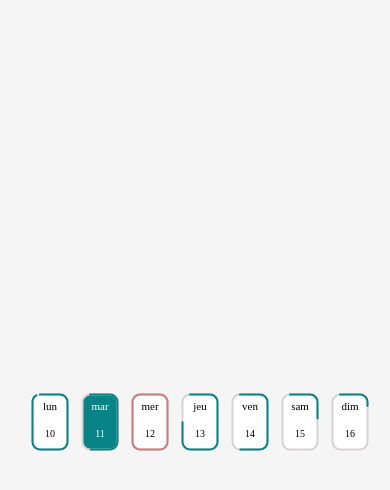
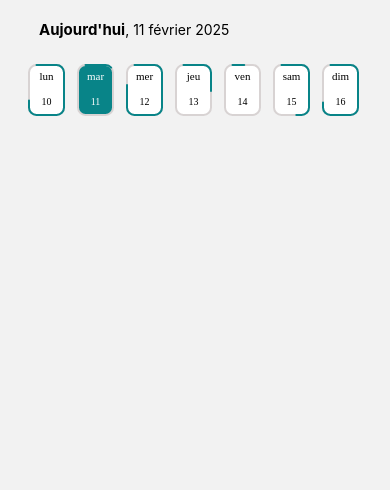
Before and after one commit to linnaa-a/MyPlateAI_Front, a React Native app: screen /Home in a window 390 px wide. Shown: the top 490 px of the page. Built offline with nearby package versions, Linux system fonts and the light colour scheme.

Commit message:
fix height of element for calendar component, make datecomponent cliquable

```diff
--- a/App.tsx
+++ b/App.tsx
@@ -4,7 +4,7 @@ import {NavigationContainer} from '@react-navigation/native';
 import {createNativeStackNavigator} from '@react-navigation/native-stack';
 
 import HomeScreen from "./pages/HomeScreen";
-import { SafeAreaProvider } from 'react-native-safe-area-context';
+import { SafeAreaProvider, SafeAreaView } from 'react-native-safe-area-context';
 
 
 const Stack = createNativeStackNavigator();
@@ -13,9 +13,11 @@ export default function App() {
   return (
     <SafeAreaProvider>
       <NavigationContainer>
+      <SafeAreaView style={{ flex: 1 }}>
         <Stack.Navigator>
-          <Stack.Screen name="Home" component={HomeScreen} options={{ headerShown: false }}/>
+        <Stack.Screen name="Home" component={HomeScreen} options={{ headerShown: false }}/>
         </Stack.Navigator>
+      </SafeAreaView>
       </NavigationContainer>
     </SafeAreaProvider>
   );
--- a/components/CalendarComponent.tsx
+++ b/components/CalendarComponent.tsx
@@ -1,13 +1,14 @@
-import {View, Text} from 'react-native';
-import { DateComponentProps } from '../types/CalendarComponent';
-import { styles as datestyle} from '../styles/calendar/DateComponent';
-import { styles as globalstyle} from '../styles/global';
+import {View, Text, Pressable} from 'react-native';
+import { DateComponentProps } from '../types/CalendarComponentType';
+import { styles as datestyle} from '../styles/calendar/DateComponentStyle';
+import { styles as calendarstyle} from '../styles/calendar/CalendarComponentStyle';
+import { styles as globalstyle, styles} from '../styles/global';
 import {Svg, Rect, Line, Text as SvgText, Path} from 'react-native-svg';
 import colors from '../constants/Colors';
-import { useState } from 'react';
+import { useEffect, useState } from 'react';
 
-function convertDateToDay(date: Date): string {
-    return date.toLocaleDateString("fr-FR", { weekday: "short" }).replace(".", "");
+function convertDateToDay(date: Date, mode: 'short' | 'long' | 'narrow' = 'short'): string {
+    return date.toLocaleDateString("fr-FR", { weekday: mode }).replace(".", "");
   }
 
 function convertDateToDayNumber(date: Date): string {
@@ -29,10 +30,27 @@ function getThisWeekDates(): Date[] {
     return dates;
 }
 
-const DateComponent: React.FC<DateComponentProps> = ({ date, fill_percentage, is_today }) => {
+function createDateString(date: Date): {day: string, date: string} {
+    let day = date.toLocaleDateString("fr-FR", { weekday: "long" });
+    const month = date.toLocaleDateString("fr-FR", { month: "long" });
+    const dateNumber = date.getDate();
+    const year = date.getFullYear();
+
+    if (date.toDateString() === new Date().toDateString()) {
+        day = "Aujourd'hui";
+    }
+
+    return {
+        day,
+        date: `${dateNumber} ${month} ${year}`
+    }
+}
+
+
+const DateComponent: React.FC<DateComponentProps> = ({ date, fill_percentage, onDatePress, is_today }) => {
 
   const width = 70;
-  const height = 110;
+  const height = 100;
   const borderRadius = 15;
   const strokeWidth = 4;
   const perimeter = 2 * (width + height) - 8 * borderRadius + 2 * Math.PI * borderRadius;
@@ -45,9 +63,27 @@ const DateComponent: React.FC<DateComponentProps> = ({ date, fill_percentage, is
   }
   const progressLength = (real_fill_percentage / 100) * perimeter;
 
+  return (
+    <Pressable onPress={() => onDatePress(date)}>
+        <Svg
+        width="40"
+        height={60}
+        viewBox='0 0 80 100'
+        >
+            <Rect
+                x="2"
+                y="2"
+                width={width}
+                height={height}
+                rx={borderRadius}
+                fill={is_today ? colors.darkgreen : "white"}
+                stroke={colors.darkgrey}
+                strokeWidth="4"
+            />
 
-  const path = `
-    M ${25 + borderRadius} 20
+            <Path
+                d={`
+                M ${2 + borderRadius} 2
                 h ${width - 2 * borderRadius}
                 a ${borderRadius} ${borderRadius} 0 0 1 ${borderRadius} ${borderRadius}
                 v ${height - 2 * borderRadius}
@@ -56,23 +92,7 @@ const DateComponent: React.FC<DateComponentProps> = ({ date, fill_percentage, is
                 a ${borderRadius} ${borderRadius} 0 0 1 -${borderRadius} -${borderRadius}
                 v -${height - 2 * borderRadius}
                 a ${borderRadius} ${borderRadius} 0 0 1 ${borderRadius} -${borderRadius}
-  `;
-
-  return (
-    <Svg width="50" height="90" viewBox="0 0 100 150">
-      <Rect
-        x="25"
-        y="20"
-        width={width}
-        height={height}
-        fill={is_today ? colors.darkgreen : "white"}
-        rx={borderRadius}
-        stroke={colors.darkgrey}
-        strokeWidth="4"
-      />
-
-      <Path
-        d={path}
+                `}
                 fill="none"
                 stroke={strokeColor}
                 strokeWidth={strokeWidth}
@@ -81,15 +101,16 @@ const DateComponent: React.FC<DateComponentProps> = ({ date, fill_percentage, is
                 strokeDashoffset={perimeter - progressLength}
             />
 
-      <SvgText x="60" y="50" fontSize="22" fill={is_today ? "white" : "black"} textAnchor="middle">
+            <SvgText x="37" y="32" fontSize="22" fill={is_today ? "white" : "black"} textAnchor="middle">
                 {convertDateToDay(date)}
             </SvgText>
 
-      <SvgText x="60" y="105" fontSize="20" fill={is_today ? "white" : "black"} textAnchor="middle">
+            <SvgText x="37" y="82" fontSize="20" fill={is_today ? "white" : "black"} textAnchor="middle">
                 {convertDateToDayNumber(date)}
             </SvgText>
         </Svg>
-  );
+    </Pressable>
+  )
 };
 
 
@@ -98,16 +119,36 @@ export default function CalendarComponent() {
 
     const [dates, setDates] = useState<Date[]>(getThisWeekDates());
 
+    const [selectedDate, setSelectedDate] = useState<Date>(new Date());
+    const [text, setText] = useState(createDateString(selectedDate));
+
+    useEffect(() => {
+        setText(createDateString(selectedDate));
+    }, [selectedDate]);
+
+
+
     return (
-        <View style={globalstyle["flex-horizontal"]}>
+        <View>
+            <View style={calendarstyle["text-block"]}>
+                <Text style={{
+                    textTransform: "capitalize",
+                    fontSize: 15,
+                    fontWeight: "bold",
+                }}>{text.day}</Text>
+                <Text>, {text.date}</Text>
+            </View>
+            <View style={calendarstyle["calendar-block"]}>
                 {dates.map((date, i) => (
                     <DateComponent
                         key={i}
                         date={date}
                         fill_percentage={Math.random() * 120}
-                    is_today={date.toDateString() === new Date().toDateString()}
+                        onDatePress={(date) => setSelectedDate(date)}
+                        is_today={date.toDateString() === selectedDate.toDateString()}
                     />
                 ))}
             </View>
+        </View>
     )
 }
--- a/pages/HomeScreen.tsx
+++ b/pages/HomeScreen.tsx
@@ -1,11 +1,18 @@
 import {View, Text, StyleSheet} from 'react-native';
 import Colors from '../constants/Colors';
 import CalendarComponent from '../components/CalendarComponent';
+import { useState } from 'react';
 
 export default function HomeScreen() {
+
+    const [selectedDate, setSelectedDate] = useState(new Date());
+
     return (
-        <View style={styles.container}>
-            <CalendarComponent />
+        <View>
+            <CalendarComponent/>
+            <View style={styles.container}>
+
+            </View>
         </View>
     )
 }
--- /dev/null
+++ b/styles/calendar/CalendarComponentStyle.ts
@@ -0,0 +1,21 @@
+import { StyleSheet } from 'react-native';
+import colors from '../../constants/Colors';
+
+export const styles = StyleSheet.create({
+    "text-block" : {
+        display: "flex",
+        alignItems: "center",
+        justifyContent: "flex-start",
+        flexDirection: "row",
+        marginHorizontal: "10%",
+        marginVertical: 20,
+    },
+
+    "calendar-block": {
+        display: "flex",
+        flexDirection: "row",
+        justifyContent: "space-evenly",
+        width: "90%",
+        alignSelf: "center"
+    }
+})
--- a/types/CalendarComponent.ts
+++ b/types/CalendarComponentType.ts
@@ -1,5 +1,6 @@
 export type DateComponentProps = {
     date: Date;
     fill_percentage: number;
+    onDatePress: (date: Date) => void;
     is_today: boolean;
 };
```
Also changed, not shown: styles/calendar/DateComponentStyle.ts (renamed from styles/calendar/DateComponent.ts, +3 -6 lines), styles/calendar/CalendarComponent.ts (deleted). Lines whose indentation alone changed are shown as unchanged.
